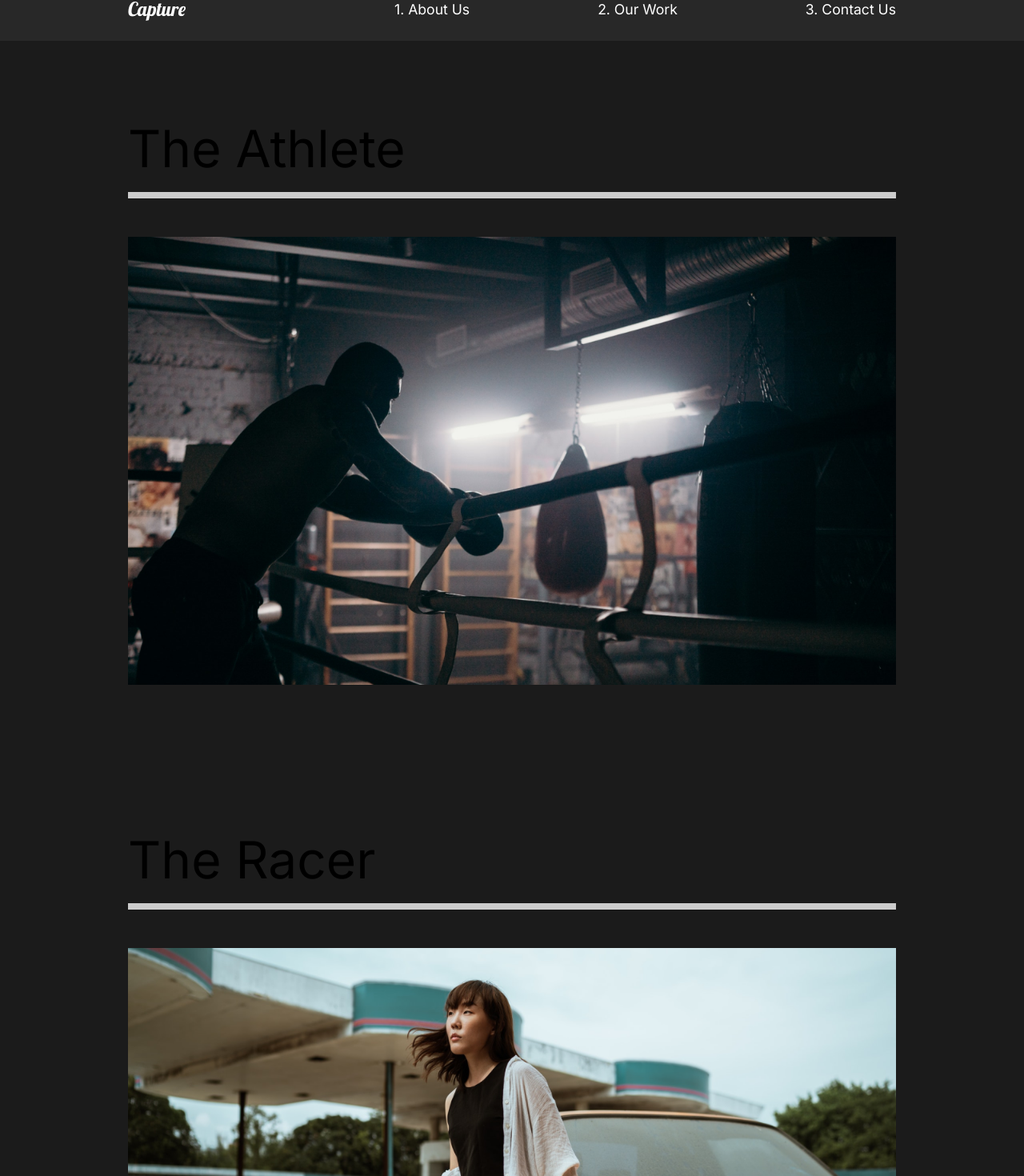
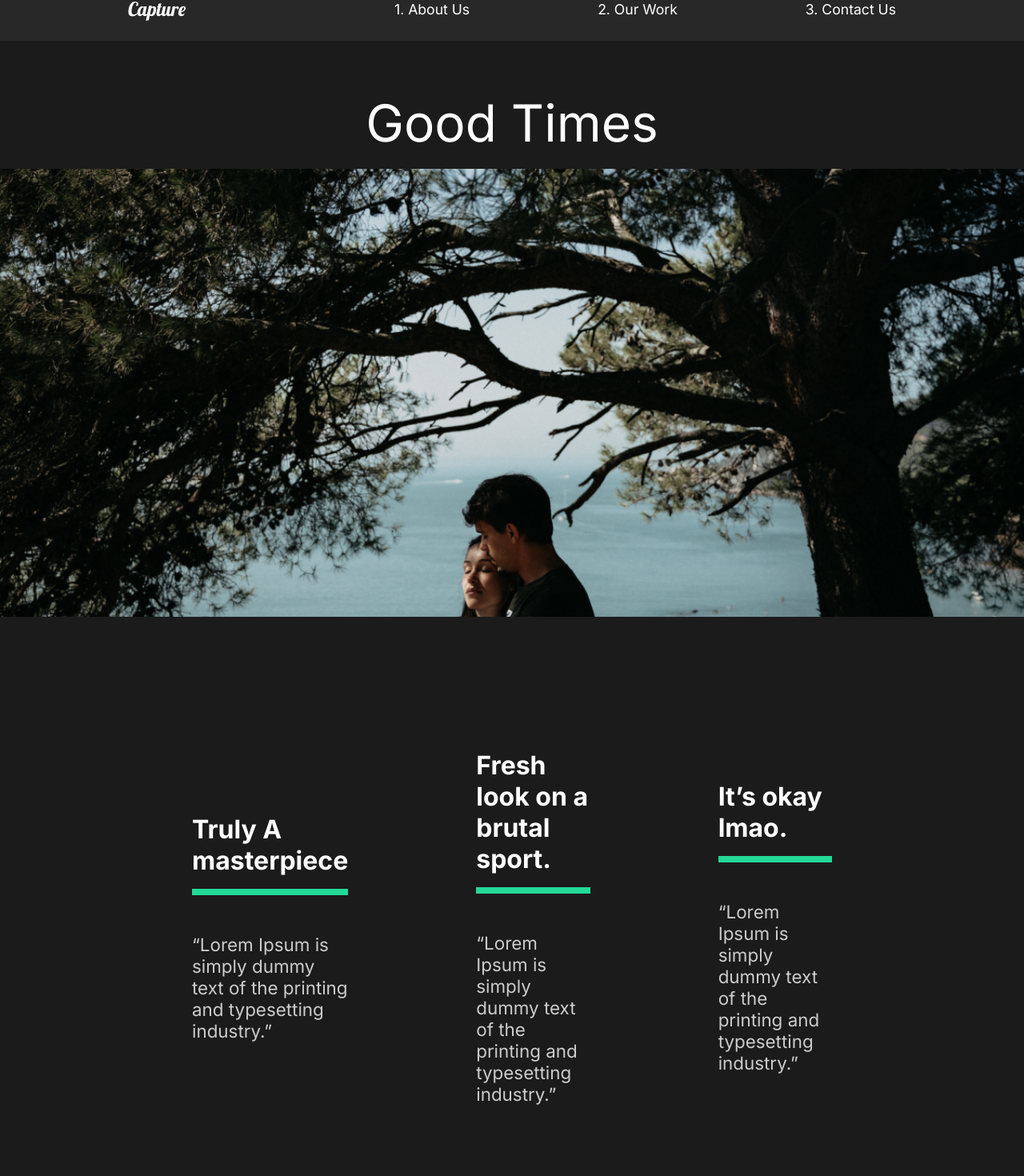
Before and after one commit to tdepasquale/portfolio, a React (Create React App) app: page /work/good-times in a window 1280 px wide. Shown: the part 29-1499 px from the top of the page at 80% size. Built offline with nearby package versions, Linux system fonts and the light colour scheme.

Commit message:
Added Movie Detail Page

```diff
--- a/src/App.jsx
+++ b/src/App.jsx
@@ -4,6 +4,7 @@
 import { ContactUs } from "./pages/ContactUs";
 import { OurWork } from "./pages/OurWork";
 import { Switch, Route } from "react-router-dom";
+import { MovieDetail } from "./pages/MovieDetail";
 
 function App() {
   return (
@@ -12,8 +13,9 @@
       <Nav />
       <Switch>
         <Route exact path="/" component={AboutUs}></Route>
-        <Route path="/work" component={OurWork}></Route>
-        <Route path="/contact" component={ContactUs}></Route>
+        <Route exact path="/work" component={OurWork}></Route>
+        <Route exact path="/contact" component={ContactUs}></Route>
+        <Route exact path="/work/:id" component={MovieDetail}></Route>
       </Switch>
     </div>
   );
--- /dev/null
+++ b/src/movieState.js
@@ -0,0 +1,80 @@
+import athlete from "./img/athlete-small.png";
+import goodtimes from "./img/goodtimes-small.png";
+import theracer from "./img/theracer-small.png";
+import athlete2 from "./img/athlete2.png";
+import goodtimes2 from "./img/good-times2.jpg";
+import theracer2 from "./img/the-racer2.jpg";
+
+export const MovieState = () => {
+  return [
+    {
+      title: "The Athlete",
+      mainImg: athlete,
+      secondaryImg: athlete2,
+      url: "/work/the-athlete",
+      awards: [
+        {
+          title: "Truly A masterpiece",
+          description:
+            "“Lorem Ipsum is simply dummy text of the printing and typesetting industry.”",
+        },
+        {
+          title: "Fresh look on a brutal sport.",
+          description:
+            "“Lorem Ipsum is simply dummy text of the printing and typesetting industry.”",
+        },
+        {
+          title: "It’s okay lmao.",
+          description:
+            "“Lorem Ipsum is simply dummy text of the printing and typesetting industry.”",
+        },
+      ],
+    },
+    {
+      title: "Good Times",
+      mainImg: goodtimes,
+      url: "/work/good-times",
+      secondaryImg: goodtimes2,
+      awards: [
+        {
+          title: "Truly A masterpiece",
+          description:
+            "“Lorem Ipsum is simply dummy text of the printing and typesetting industry.”",
+        },
+        {
+          title: "Fresh look on a brutal sport.",
+          description:
+            "“Lorem Ipsum is simply dummy text of the printing and typesetting industry.”",
+        },
+        {
+          title: "It’s okay lmao.",
+          description:
+            "“Lorem Ipsum is simply dummy text of the printing and typesetting industry.”",
+        },
+      ],
+    },
+    {
+      title: "The Racer",
+      mainImg: theracer,
+      url: "/work/the-racer",
+      secondaryImg: theracer2,
+      awards: [
+        {
+          title: "Truly A masterpiece",
+          description:
+            "“Lorem Ipsum is simply dummy text of the printing and typesetting industry.”",
+        },
+        {
+          title: "Fresh look on a brutal sport.",
+          description:
+            "“Lorem Ipsum is simply dummy text of the printing and typesetting industry.”",
+        },
+        {
+          title: "It’s okay lmao.",
+          description:
+            "“Lorem Ipsum is simply dummy text of the printing and typesetting industry.”",
+        },
+      ],
+    },
+  ];
+};
--- /dev/null
+++ b/src/pages/MovieDetail.jsx
@@ -0,0 +1,104 @@
+import React, { useEffect, useState } from "react";
+import styled from "styled-components";
+import { useHistory } from "react-router-dom";
+import { MovieState } from "../movieState";
+
+const StyledDetails = styled.div`
+  color: white;
+`;
+
+const StyledHeadline = styled.div`
+  min-height: 90vh;
+  padding-top: 20vh;
+  position: relative;
+  h2 {
+    position: absolute;
+    top: 10%;
+    left: 50%;
+    transform: translate(-50%, -10%);
+  }
+  img {
+    width: 100%;
+    height: 70vh;
+    object-fit: cover;
+  }
+`;
+
+const StyledAwards = styled.div`
+  min-height: 80vh;
+  display: flex;
+  margin: 5rem 10rem;
+  align-items: center;
+  justify-content: space-around;
+`;
+
+const StyledAward = styled.div`
+  padding: 5rem;
+  h3 {
+    font-size: 2rem;
+  }
+  .line {
+    width: 100%;
+    background-color: #23d997;
+    height: 0.5rem;
+    margin: 1rem 0;
+  }
+  p {
+    padding: 2rem 0;
+  }
+`;
+
+const Award = ({ title, description }) => {
+  return (
+    <StyledAward>
+      <h3>{title}</h3>
+      <div className="line"></div>
+      <p>{description}</p>
+    </StyledAward>
+  );
+};
+
+const StyledImageDisplay = styled.div`
+  min-height: 50vh;
+  img {
+    width: 100%;
+    height: 100vh;
+    object-fit: cover;
+  }
+`;
+
+export const MovieDetail = () => {
+  const history = useHistory();
+  const url = history.location.pathname;
+  const [movies] = useState(MovieState);
+  const [currentMovie, setCurrentMovie] = useState(null);
+
+  useEffect(() => {
+    console.log(url);
+    const movie = movies.find((movie) => movie.url === url);
+    setCurrentMovie(movie);
+  }, [movies, url]);
+
+  if (!currentMovie) return <p>Loading...</p>;
+
+  return (
+    <StyledDetails>
+      <StyledHeadline>
+        <h2>{currentMovie.title}</h2>
+        <img src={currentMovie.mainImg} alt="movie" />
+      </StyledHeadline>
+      <StyledAwards>
+        {currentMovie.awards.map((award) => (
+          <Award
+            title={award.title}
+            description={award.description}
+            key={award.title}
+          />
+        ))}
+      </StyledAwards>
+      <StyledImageDisplay>
+        <img src={currentMovie.secondaryImg} alt="" />
+      </StyledImageDisplay>
+    </StyledDetails>
+  );
+};
--- a/src/pages/OurWork.jsx
+++ b/src/pages/OurWork.jsx
@@ -34,7 +34,7 @@
       <StyledMovie>
         <h2>The Athlete</h2>
         <div className="line"></div>
-        <Link>
+        <Link to="/work/the-athlete">
           <img src={athlete} alt="athlete" />
         </Link>
       </StyledMovie>
@@ -42,7 +42,7 @@
       <StyledMovie>
         <h2>The Racer</h2>
         <div className="line"></div>
-        <Link>
+        <Link to="/work/the-racer">
           <img src={theRacer} alt="the racer" />
         </Link>
       </StyledMovie>
@@ -50,7 +50,7 @@
       <StyledMovie>
         <h2>Good Times</h2>
         <div className="line"></div>
-        <Link>
+        <Link to="/work/good-times">
           <img src={goodTimes} alt="good times" />
         </Link>
       </StyledMovie>
```
